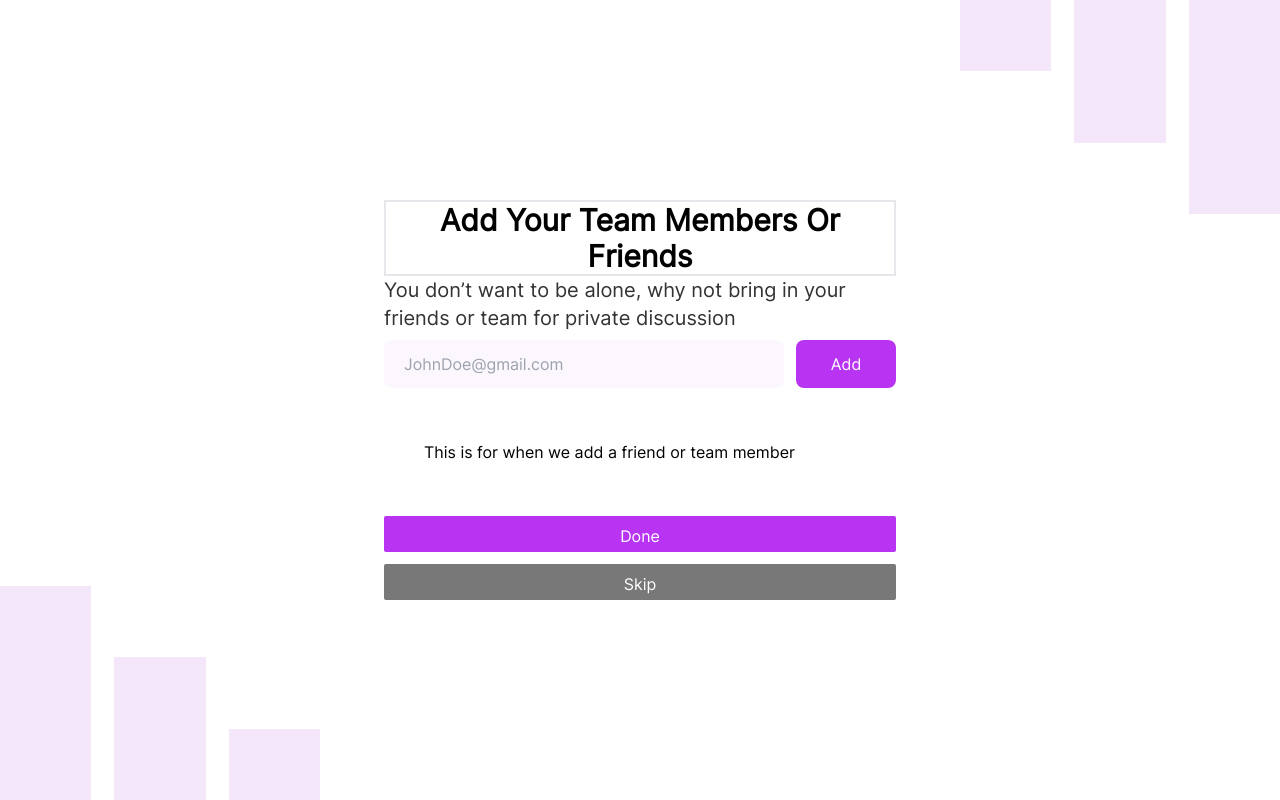
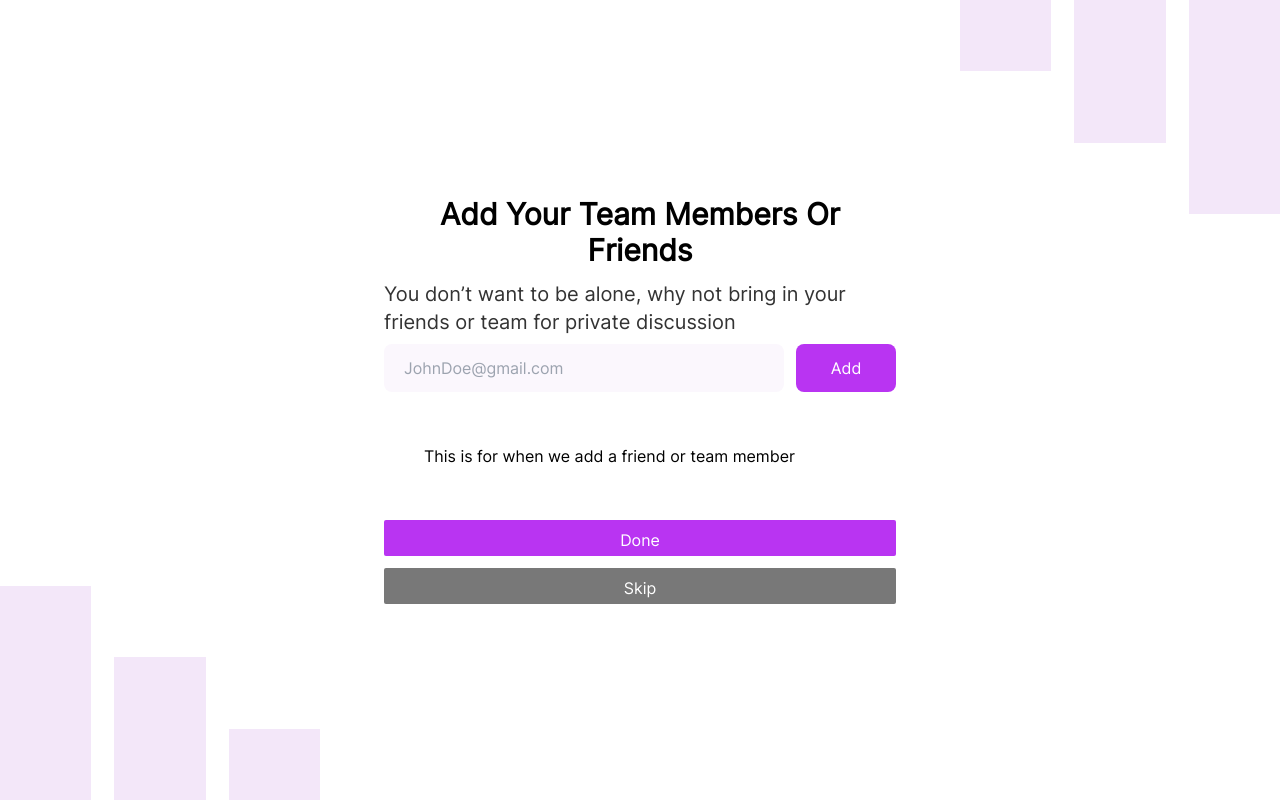
Before and after one commit to airxist/chattie, a React (Vite) app: page /selection in a window 1280 px wide. Built offline with nearby package versions, Linux system fonts and the light colour scheme.

Commit message:
adjusted padding

```diff
--- a/src/routes/onboarding/Selection.tsx
+++ b/src/routes/onboarding/Selection.tsx
@@ -6,10 +6,10 @@ const Selection = () => {
   return (
     <Onboarding>
       <div className='max-w-[32rem] w-full'>
-        <h1 className='onboard-title border-2'>
+        <h1 className='onboard-title'>
           Add your team members or friends
         </h1>
-        <div>
+        <div className="mt-3">
           <form>
             <FormRow
               joined
```
